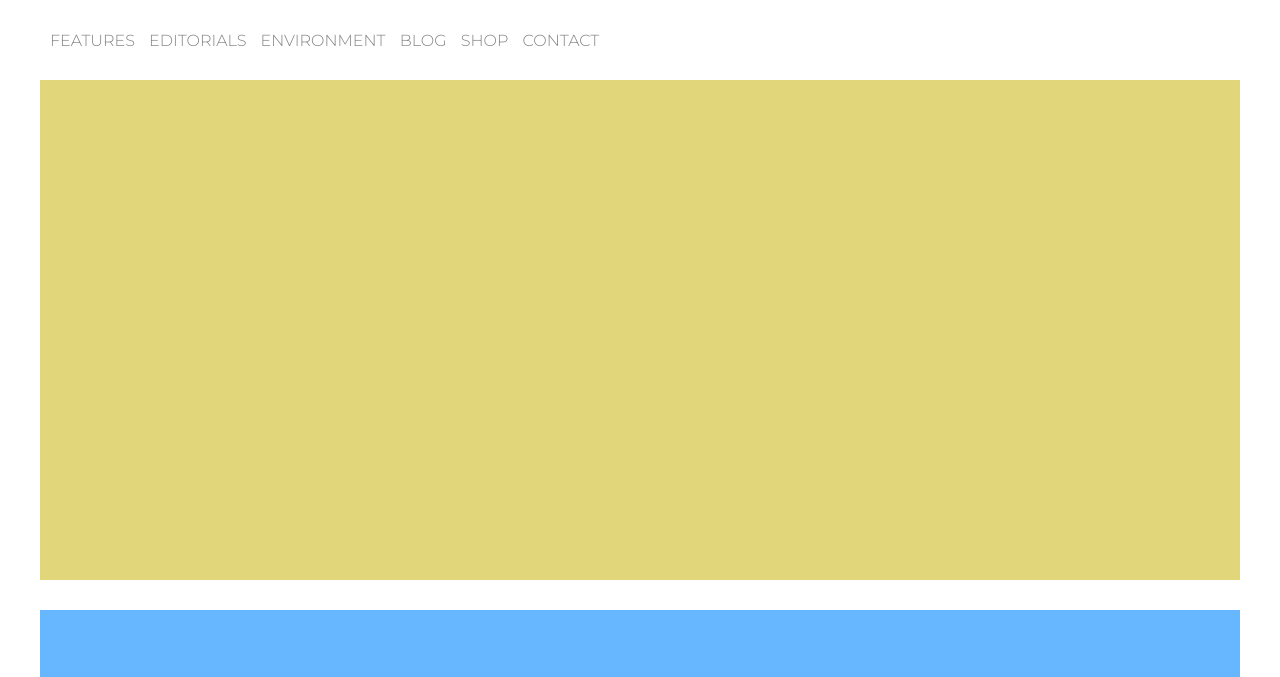
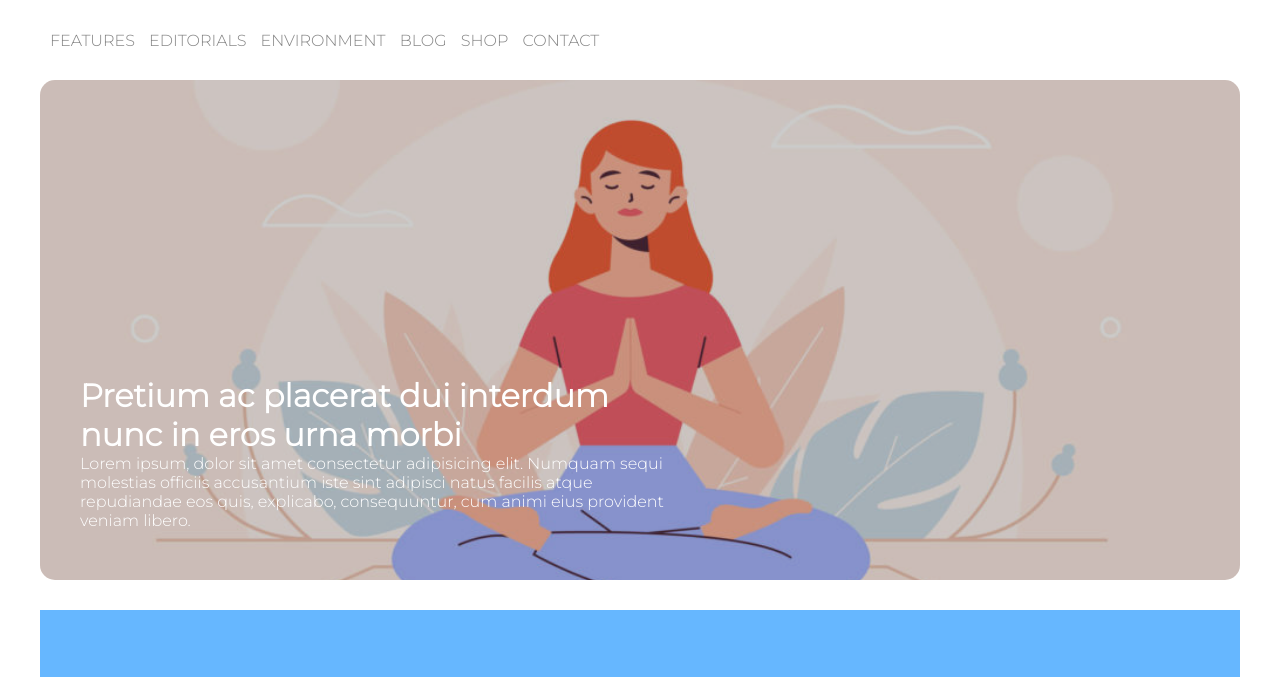
Before and after one commit to Tolihama/htmlcss-wp, a plain HTML site: page index.html in a window 1280 px wide. Shown: the part 123-800 px from the top of the page. Drawn offline with Linux system fonts and the light colour scheme.

Commit message:
Hero section setup

```diff
--- a/css/main.css
+++ b/css/main.css
@@ -37,8 +37,12 @@
     padding-bottom: 16px;
 }
 
+.bdr-15 {
+    border-radius: 15px;
+}
+
 .bg-type-1 {
-    background: #e579e6;
+    background-color: rgba(0,0,0,0.2);
 }
 
 .bg-type-2 {
@@ -90,6 +94,36 @@ header .logo {
 }
 
 /* MAIN CONTENT */
+/* Hero section*/
+.hero {
+    background-image: url('../img/banner.jpg');
+    background-position: center;
+    background-repeat: no-repeat;
+    background-size: cover;
+}
+
+.hero-box {
+    position: relative;
+    height: 500px;
+    color: #fff;
+}
+
+.hero-text {
+    position: absolute;
+    width: 50%;
+    bottom: 50px;
+    left: 40px;
+}
+
+.hero-text h3 {
+    font-size: 32px;
+}
+
+
+
+
+
+
 div.col aside {
     width: 20%;
 }
--- a/index.html
+++ b/index.html
@@ -42,13 +42,14 @@
 
         <!-- Main content -->
         <main>
-            <!-- Section 1 col -->
-            <section class="mb-30 bg-type-2">
-                <div class="debug-box-2"></div>
-                <div class="debug-box-2"></div>
-                <div class="debug-box-2"></div>
-                <div class="debug-box-2"></div>
-                <div class="debug-box-2"></div>
+            <!-- Hero section -->
+            <section class="hero mb-30 bdr-15">
+                <div class="hero-box bdr-15 bg-type-1">
+                    <div class="hero-text">
+                        <h3>Pretium ac placerat dui interdum nunc in eros urna morbi</h3>
+                        <p>Lorem ipsum, dolor sit amet consectetur adipisicing elit. Numquam sequi molestias officiis accusantium iste sint adipisci natus facilis atque repudiandae eos quis, explicabo, consequuntur, cum animi eius provident veniam libero.</p>
+                    </div>
+                </div>
             </section>
 
             <!-- Section 3 col -->
```
